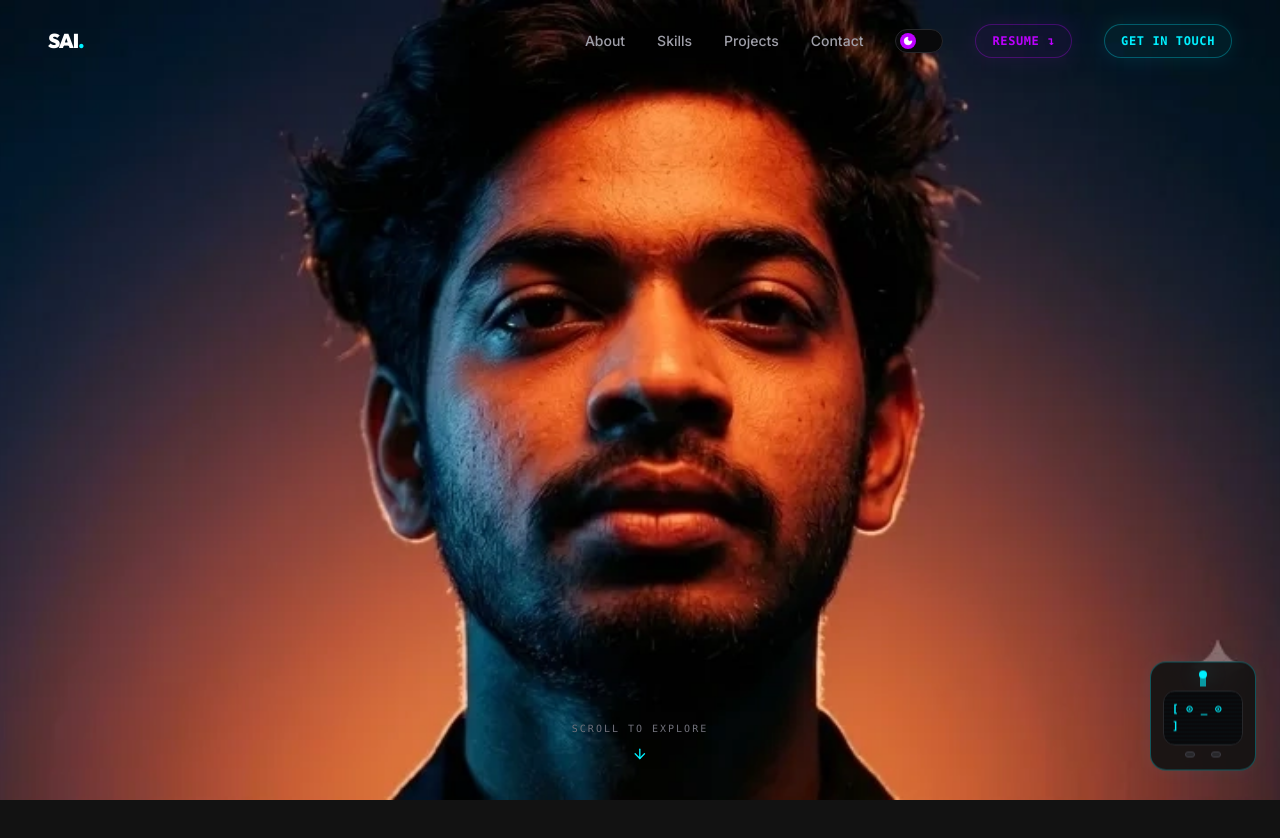
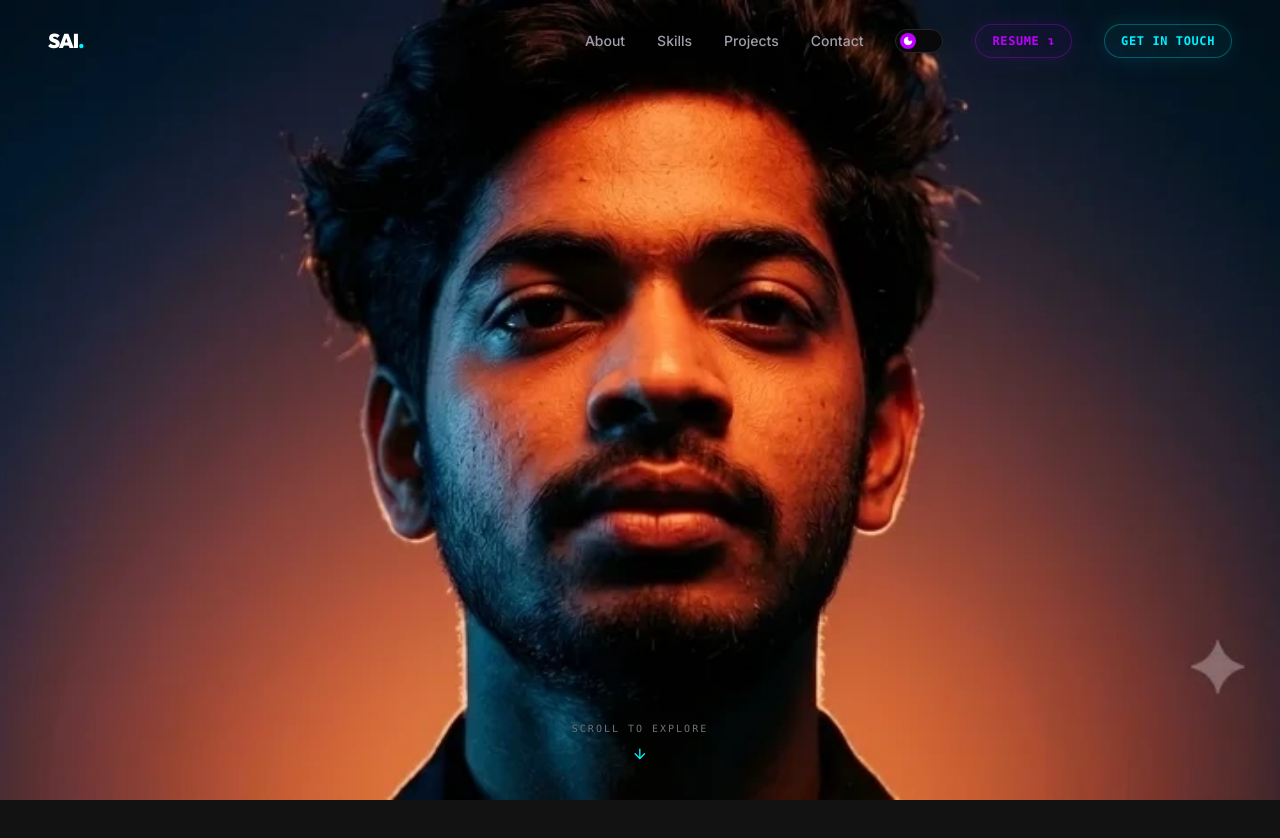
Before and after one commit to mikey470-sai/sequence, a Next.js app: page / in a window 1280 px wide. Shown: the top 838 px of the page. Built offline with nearby package versions, Linux system fonts and the light colour scheme.

Commit message:
feat: make robot 3D isometric, restrict to post-About section scroll, and enable random flight offsets

```diff
--- a/src/components/FunnyRobot.tsx
+++ b/src/components/FunnyRobot.tsx
@@ -2,7 +2,7 @@
 
 import React, { useState, useEffect } from "react";
 import { motion, AnimatePresence } from "framer-motion";
-import { Volume2, VolumeX, Sparkles, MessageSquare } from "lucide-react";
+import { Sparkles, MessageSquare } from "lucide-react";
 
 const JOKES = [
   "Beep boop! My circuits are ticklish! 😂",
@@ -31,15 +31,33 @@ export default function FunnyRobot() {
   const [bubbleText, setBubbleText] = useState("Click me to see my microchips tingle!");
   const [showBubble, setShowBubble] = useState(true);
   const [spinDegree, setSpinDegree] = useState(0);
-  const [scale, setScale] = useState(1);
   const [isJumping, setIsJumping] = useState(false);
+  const [isVisible, setIsVisible] = useState(false);
 
-  // Auto hide initial bubble after 6s
+  // Custom offset coordinates for screen dodging/movement
+  const [positionOffset, setPositionOffset] = useState({ x: 0, y: 0 });
+
+  // Scroll detection to display ONLY after scrolling past About section
   useEffect(() => {
-    const timer = setTimeout(() => {
-      setShowBubble(false);
-    }, 6000);
-    return () => clearTimeout(timer);
+    const handleScroll = () => {
+      const aboutSection = document.getElementById("about");
+      if (aboutSection) {
+        const rect = aboutSection.getBoundingClientRect();
+        // Visible when the bottom of About section is scrolled past the top of viewport
+        if (rect.bottom < 120) {
+          setIsVisible(true);
+        } else {
+          setIsVisible(false);
+          setShowBubble(false); // Hide bubble when invisible
+        }
+      }
+    };
+
+    window.addEventListener("scroll", handleScroll);
+    // Initial check
+    handleScroll();
+
+    return () => window.removeEventListener("scroll", handleScroll);
   }, []);
 
   const handleRobotClick = () => {
@@ -48,15 +66,19 @@ export default function FunnyRobot() {
     setBubbleText(randomJoke);
     setShowBubble(true);
 
-    // 2. Spin robot around and scale jump
+    // 2. Dodge/Move to a random nearby position
+    const randomX = Math.floor(Math.random() * 240) - 120; // -120px to +120px
+    const randomY = Math.floor(Math.random() * 200) - 200; // -200px to 0px (vertical hop)
+    setPositionOffset({ x: randomX, y: randomY });
+
+    // 3. Spin robot on Y axis (3D feel) and jump state
     setSpinDegree((prev) => prev + 360);
     setIsJumping(true);
     setCurrentFace("excited");
 
-    // 3. Reset jump and expression after action finishes
+    // 4. Reset jump and expression after action
     setTimeout(() => {
       setIsJumping(false);
-      // Pick a cool face
       const faces: (keyof typeof FACES)[] = ["cool", "cute", "normal", "love"];
       setCurrentFace(faces[Math.floor(Math.random() * faces.length)]);
     }, 600);
@@ -67,12 +89,26 @@ export default function FunnyRobot() {
   };
 
   const handleMouseLeave = () => {
-    // Normal expression
     setCurrentFace("normal");
   };
 
   return (
-    <div className="fixed bottom-6 right-6 z-[9999] flex flex-col items-end pointer-events-none select-none">
+    <AnimatePresence>
+      {isVisible && (
+        <motion.div
+          initial={{ opacity: 0, scale: 0.5, y: 50 }}
+          animate={{ opacity: 1, scale: 1, y: 0 }}
+          exit={{ opacity: 0, scale: 0.5, y: 50 }}
+          transition={{ type: "spring", stiffness: 300, damping: 25 }}
+          className="fixed bottom-6 right-6 z-[9999] flex flex-col items-end pointer-events-none select-none"
+        >
+
+          {/* Animated Position Wrapper for dynamic flights */}
+          <motion.div
+            animate={{ x: positionOffset.x, y: positionOffset.y }}
+            transition={{ type: "spring", stiffness: 180, damping: 15 }}
+            className="flex flex-col items-end"
+          >
 
             {/* Speech Bubble */}
             <AnimatePresence>
@@ -82,18 +118,20 @@ export default function FunnyRobot() {
                   animate={{ opacity: 1, scale: 1, y: 0 }}
                   exit={{ opacity: 0, scale: 0.8, y: 10 }}
                   transition={{ type: "spring", stiffness: 400, damping: 25 }}
-            className="mb-3 max-w-[200px] bg-zinc-950/95 border border-zinc-800 text-zinc-200 text-[11px] p-3 rounded-2xl shadow-xl pointer-events-auto relative text-center leading-relaxed"
+                  className="mb-3 max-w-[200px] bg-zinc-950/95 border border-zinc-800 text-zinc-200 text-[10px] p-3 rounded-2xl shadow-xl pointer-events-auto relative text-center leading-relaxed backdrop-blur-md"
                 >
                   {bubbleText}
-            {/* Small speech arrow */}
                   <div className="absolute -bottom-1.5 right-6 w-3 h-3 bg-zinc-950 border-r border-b border-zinc-800 rotate-45" />
                 </motion.div>
               )}
             </AnimatePresence>
 
-      {/* Floating Robot Body */}
+            {/* 3D Perspective Container */}
+            <div style={{ perspective: "800px" }}>
+
+              {/* Floating Animation */}
               <motion.div
-        animate={isJumping ? { y: [-15, -40, 0] } : { y: [0, -8, 0] }}
+                animate={isJumping ? { y: [-15, -45, 0] } : { y: [0, -8, 0] }}
                 transition={
                   isJumping
                     ? { duration: 0.6, ease: "easeInOut" }
@@ -101,39 +139,63 @@ export default function FunnyRobot() {
                 }
                 className="pointer-events-auto cursor-pointer"
               >
+
+                {/* 3D Isometric Card Container with rotation */}
                 <motion.div
-          animate={{ rotate: spinDegree }}
+                  animate={{ rotateY: spinDegree }}
                   transition={{ duration: 0.6, ease: "easeOut" }}
                   whileHover={{ scale: 1.08 }}
                   whileTap={{ scale: 0.92 }}
                   onClick={handleRobotClick}
                   onMouseEnter={handleMouseEnter}
                   onMouseLeave={handleMouseLeave}
-          className="relative flex flex-col items-center justify-center p-3 rounded-2xl border border-brand-cyan/30 hover:border-brand-cyan bg-[#121212]/90 shadow-[0_0_20px_rgba(0,240,255,0.05)] hover:shadow-[0_0_20px_rgba(0,240,255,0.2)] backdrop-blur-md transition-all duration-300"
+                  style={{
+                    transformStyle: "preserve-3d",
+                    transform: "rotateX(15deg) rotateY(-15deg)"
+                  }}
+                  className="relative flex flex-col items-center justify-center p-4 rounded-2xl border border-brand-cyan/40 hover:border-brand-cyan bg-[#141416]/90 shadow-[5px_5px_30px_rgba(0,0,0,0.5),_0_0_20px_rgba(0,240,255,0.06)] hover:shadow-[5px_5px_30px_rgba(0,0,0,0.5),_0_0_25px_rgba(0,240,255,0.25)] backdrop-blur-md transition-all duration-300"
                 >
-          {/* Glowing Antenna */}
-          <div className="w-1.5 h-3 bg-brand-cyan/60 rounded-t-full relative flex items-center justify-center mb-1">
+
+                  {/* Glowing Antenna - translateZ for depth */}
+                  <div
+                    style={{ transform: "translateZ(15px)" }}
+                    className="w-1.5 h-3 bg-brand-cyan/60 rounded-t-full relative flex items-center justify-center mb-1.5"
+                  >
                     <span className="absolute -top-1 w-2.5 h-2.5 rounded-full bg-brand-purple animate-ping opacity-75" />
                     <span className="absolute -top-1 w-2 h-2 rounded-full bg-brand-cyan shadow-glow-cyan" />
                   </div>
 
-          {/* Robo screen / Head */}
-          <div className="w-20 py-2.5 bg-zinc-950 border border-zinc-800 rounded-xl flex items-center justify-center px-2 relative overflow-hidden">
-            {/* Grid display line pattern */}
+                  {/* 3D Styled Robo Screen / Head */}
+                  <div
+                    style={{ transform: "translateZ(30px)" }}
+                    className="w-22 py-3 bg-[#0a0a0c] border border-zinc-800 rounded-xl flex items-center justify-center px-2 relative overflow-hidden shadow-inner"
+                  >
+                    {/* Retro line grid filter */}
                     <div className="absolute inset-0 bg-[linear-gradient(rgba(0,240,255,0.03)_1px,transparent_1px)] bg-[size:100%_4px] pointer-events-none" />
-            <span className="font-mono text-[11px] font-bold text-brand-cyan tracking-wider select-none">
+
+                    <span className="font-mono text-[11px] font-bold text-brand-cyan tracking-wider select-none filter drop-shadow-[0_0_5px_rgba(0,240,255,0.5)]">
                       {FACES[currentFace]}
                     </span>
                   </div>
 
-          {/* Little Robo Wheels / feet */}
-          <div className="flex gap-4 mt-1.5">
-            <div className="w-2.5 h-1.5 bg-zinc-800 rounded-full border border-zinc-700" />
-            <div className="w-2.5 h-1.5 bg-zinc-800 rounded-full border border-zinc-700" />
+                  {/* Robo Wheels / feet - translateZ for depth */}
+                  <div
+                    style={{ transform: "translateZ(10px)" }}
+                    className="flex gap-4 mt-2"
+                  >
+                    <div className="w-3 h-2 bg-zinc-800 rounded-full border border-zinc-700 shadow-md" />
+                    <div className="w-3 h-2 bg-zinc-800 rounded-full border border-zinc-700 shadow-md" />
                   </div>
-        </motion.div>
+
                 </motion.div>
 
+              </motion.div>
             </div>
+
+          </motion.div>
+
+        </motion.div>
+      )}
+    </AnimatePresence>
   );
 }
```
Lines whose indentation alone changed are shown as unchanged.
